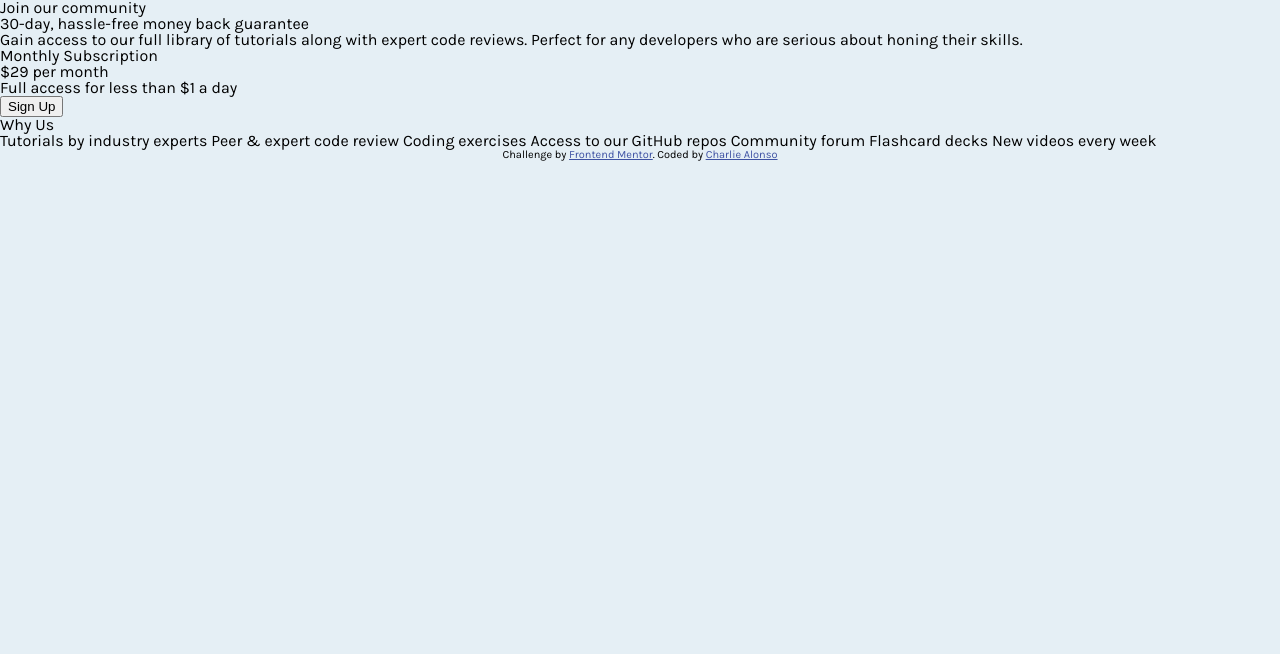
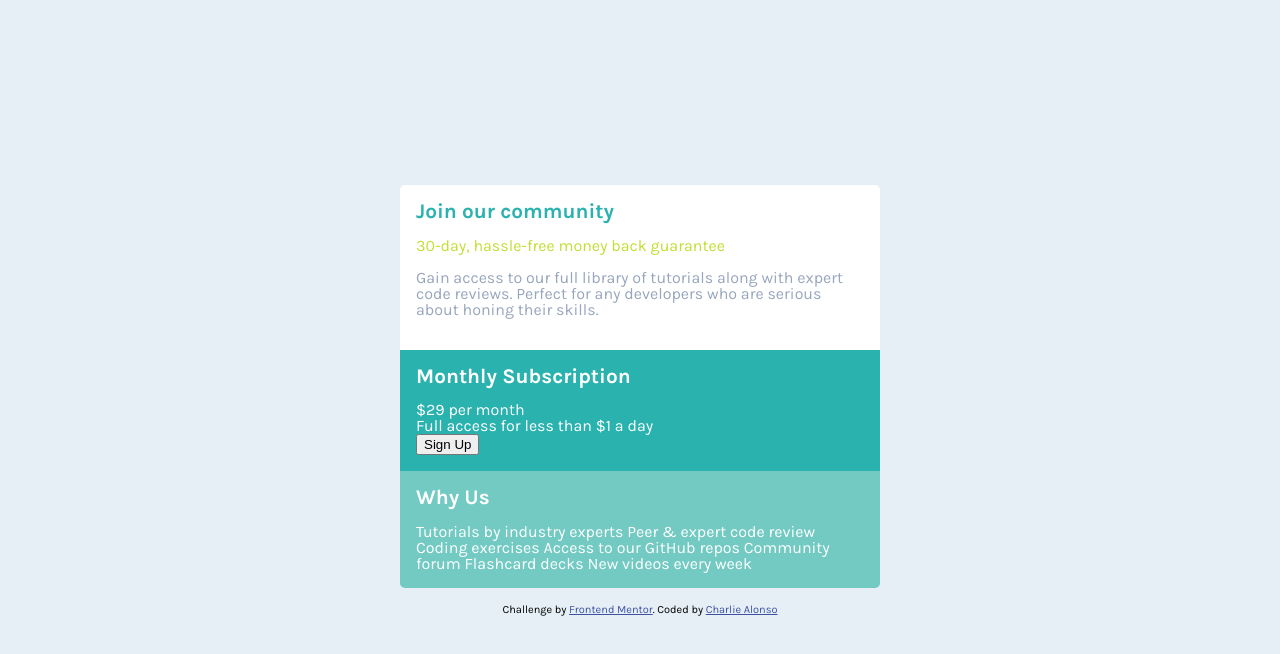
Before and after one commit to Charlie025x/Single-price-grid-component, a plain HTML site: page index.html in a window 1280 px wide. Drawn offline with Linux system fonts and the light colour scheme.

Commit message:
created basic cards

```diff
--- a/css/style.scss
+++ b/css/style.scss
@@ -12,10 +12,54 @@ body {
   font-family: 'Karla', sans-serif;
   font-size: 16px;
   background-color: var(--clr-light-gray);
+  display: flex;
+  flex-direction: column;
+  justify-content: center;
+  align-items: center;
+  min-height: 100vh;
+}
+
+.card-container {
+  width: 90%;
+  max-width: 30rem;
+  border-radius: .3rem;
+  overflow: hidden;
+  // width: 20rem;
+  .card {
+    padding: 1rem;
+    h2 {
+      font-weight: 700;
+      font-size: 1.3rem;
+      margin-bottom: 1rem;
+    }
+  }
+  .card-1 {
+    background-color: white;
+    h2 {
+      color: var(--clr-cyan);
+    & + p {
+      color: var(--clr-bright-yellow);
+      margin-bottom: 1rem;
+    }
+    }
+    p {
+      color: var(--clr-grayish-blue);
+      margin-bottom: 1rem;
+    }
+  }
+  .card-2 {
+    background-color: var(--clr-cyan);
+    color: white;
+  }
+  .card-3 {
+    background-color: rgb(114, 202, 195);
+    color: white;
+  }
 }
 
 .attribution {
   font-size: 11px; text-align: center;
+  margin-top: 1rem;
   a {
     color: hsl(228, 45%, 44%);
   }
--- a/index.html
+++ b/index.html
@@ -12,8 +12,8 @@
   <link rel="stylesheet" href="css/style.css">
 </head>
 <body>
-  <main>
-    <section class="card">
+  <main class="card-container">
+    <section class="card card-1">
       <h2>Join our community</h2>
 
       <p>30-day, hassle-free money back guarantee</p>
@@ -23,7 +23,7 @@
         Perfect for any developers who are serious about honing their skills.
       </p>
     </section>
-    <section class="card">
+    <section class="card card-2">
       <h2>Monthly Subscription</h2>
 
       <p><a>&dollar;29</a> per month</p>
@@ -32,7 +32,7 @@
 
       <button>Sign Up</button>
     </section>
-    <section class="card">
+    <section class="card card-3">
       <h2>Why Us</h2>
 
       <p>
```
Also changed, not shown: css/style.css, 1 other file.
